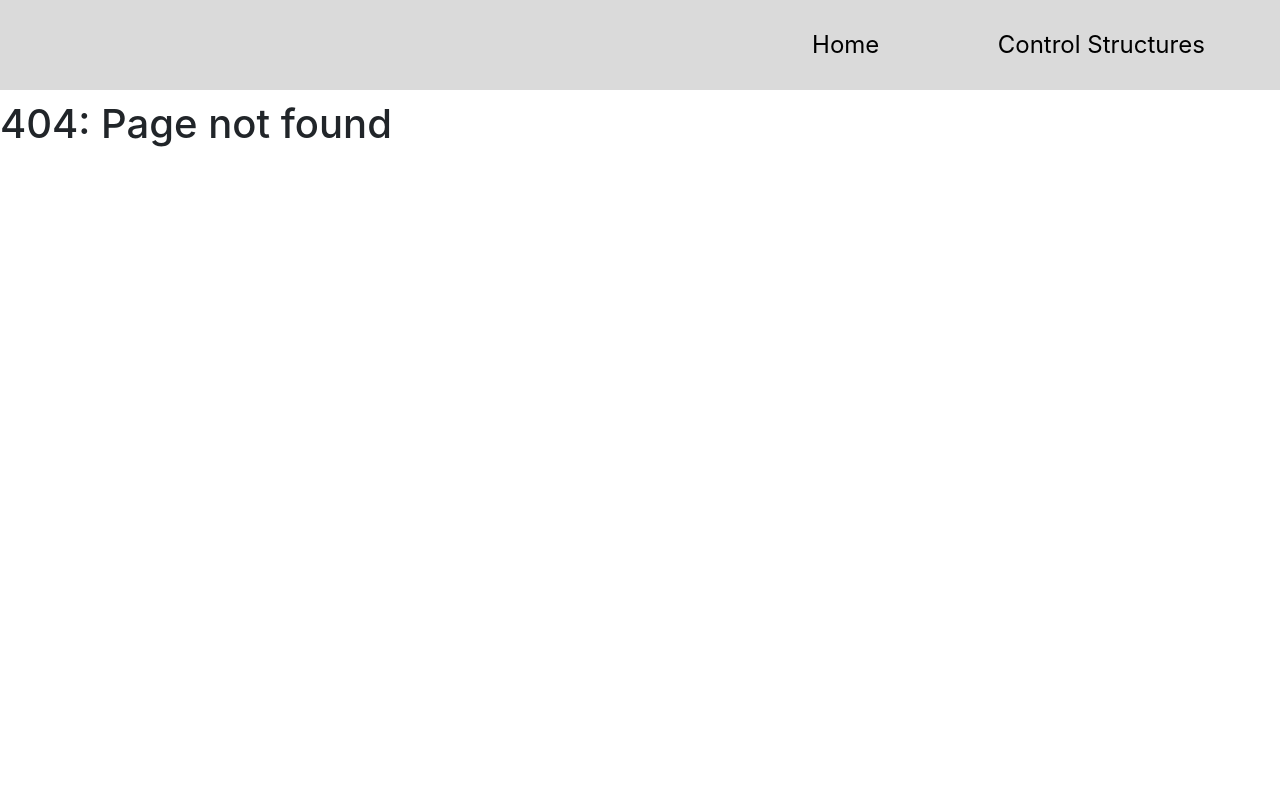
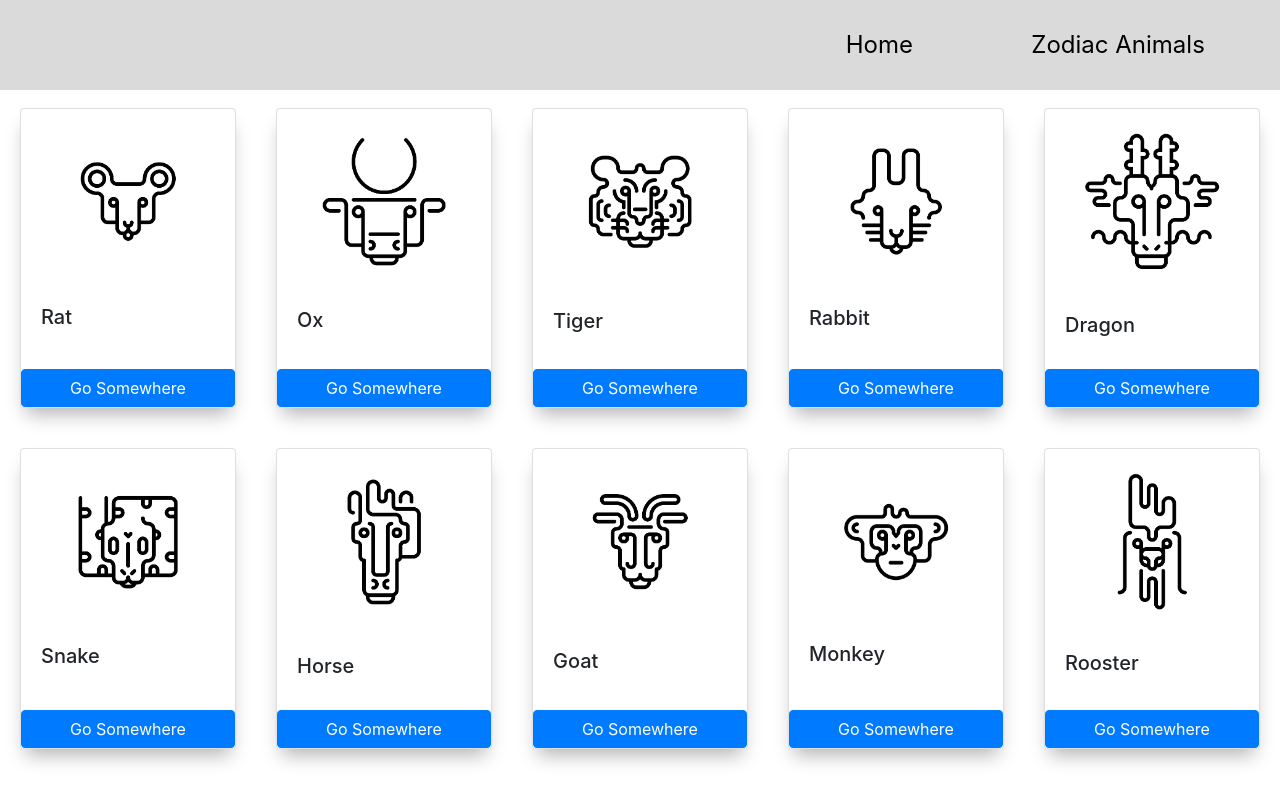
Before and after one commit to cybunayog/chinese-zodiac-react, a React (Create React App) app: page /zodiac-animals in a window 1280 px wide. Before the commit this address had no page. Shown: the top 788 px of the page. Built offline with nearby package versions, Linux system fonts and the light colour scheme.

Commit message:
Fixed files

```diff
--- a/src/components/Toolbar.js
+++ b/src/components/Toolbar.js
@@ -21,7 +21,7 @@ export default function Toolbar(props) {
                 <div className="toolbar_navigation-items">
                     <ul>
                         <li><Link to="/">Home</Link></li>
-                        <li><Link to="/control-structures">Control Structures</Link></li>
+                        <li><Link to="/zodiac-animals">Zodiac Animals</Link></li>
                     </ul>
                 </div>
             </nav>
--- a/src/index.js
+++ b/src/index.js
@@ -7,7 +7,7 @@ import {
 } from 'react-router-dom';
 
 // Import files
-import { Home, ControlStructures } from 'modules/pages';
+import { Home, ZodiacAnimals } from 'modules/pages';
 import { Toolbar, SideDrawer, Backdrop } from "modules/components";
 // Import styles
 import './index.css';
@@ -40,7 +40,7 @@ export default function App() {
       <main>
         <Switch>
           <Route exact={true} path="/" component={Home} />
-          <Route path="/control-structures" component={ControlStructures} />
+          <Route path="/zodiac-animals" component={ZodiacAnimals} />
           <Route render={() => <div style={{ padding: "100px 100px 0px 0px" }}><h1>404: Page not found</h1></div>} />
         </Switch>
       </main>
--- a/src/modules/pages/pages.js
+++ b/src/modules/pages/pages.js
@@ -1,7 +1,7 @@
 import Home from 'pages/Home';
-import ControlStructures from 'pages/ControlStructures';
+import ZodiacAnimals from 'pages/ZodiacAnimals';
 
 export {
   Home,
-  ControlStructures
+  ZodiacAnimals
 };
--- a/src/pages/ControlStructures.js
+++ b/src/pages/ZodiacAnimals.js
@@ -1,7 +1,7 @@
 import React from 'react';
 import { Zodiac } from 'modules/components';
 
-export default function ControlStructures() {
+export default function ZodiacAnimals() {
   return (
     <div className="zodiac-container">
       <Zodiac />
```
Also changed, not shown: 1 other file (tests, documents, lock files or other folders).
